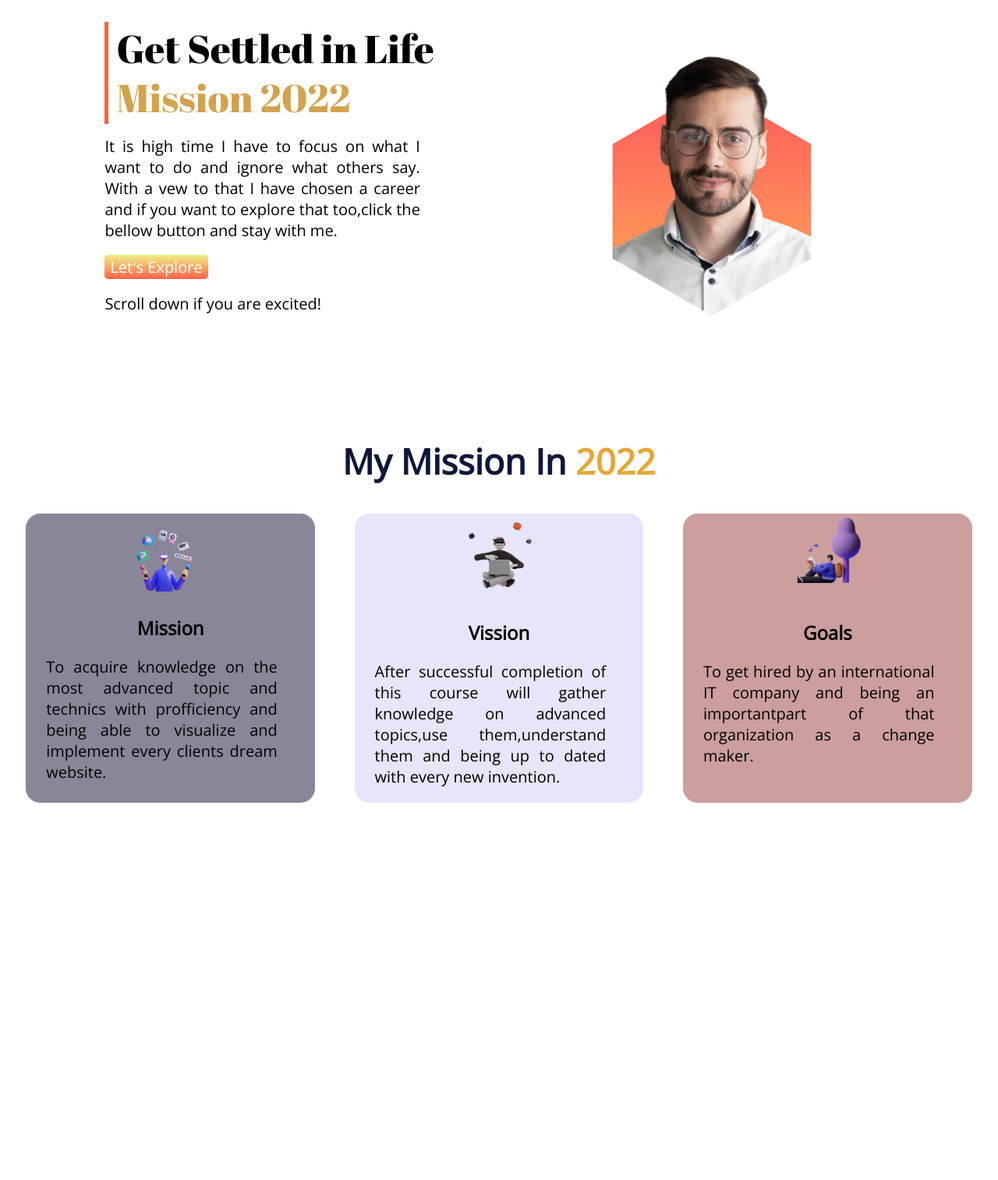
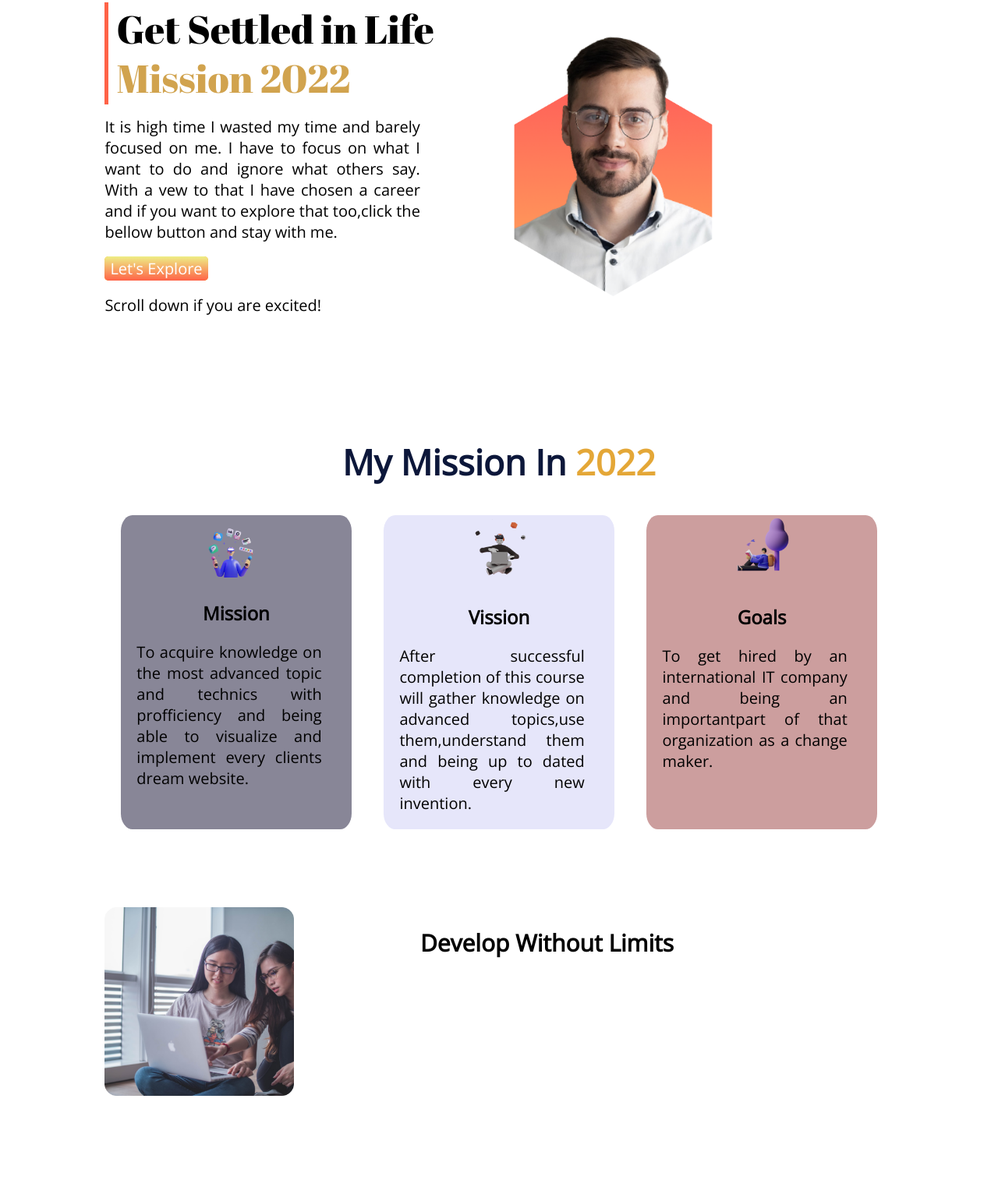
Before and after one commit to Farzana27fa/Get-Settle, a plain HTML site: page index.html in a window 1280 px wide. Shown: the part 106-1620 px from the top of the page at 78% size. Before the commit the page ends 1244 px from the top, so only its background shows below. Drawn offline with nearby package versions, Linux system fonts and the light colour scheme.

Commit message:
Development commit

```diff
--- a/index.html
+++ b/index.html
@@ -22,7 +22,9 @@
                 <h1>Get Settled in Life</h1>
                 <h1 class="diff-color">Mission 2022</h1>
             </div>
-            <p>It is high time I have to focus on what I want to do and ignore what others say. With a
+            <p>It is high time I wasted my time and barely focused on me. I have to focus on what I want to do and
+                ignore
+                what others say. With a
                 vew to that I
                 have chosen a career and if you want to explore that too,click the bellow button and stay with me.</p>
             <a target="_blank"
@@ -62,6 +64,16 @@
                 maker.</p>
         </div>
     </section>
+    <section class="divider-container slabs">
+        <div class="width-divider2">
+            <img src="images/pictures/coding.png" alt="Coding picture">
+
+        </div>
+        <div class="width-divider2 mid-title">
+            <h2>Develop Without Limits</h2>
+        </div>
+
+    </section>
 
 
 </body>
--- a/style.css
+++ b/style.css
@@ -16,12 +16,14 @@ h1{
     display: flex;
 }
 .slabs{
+    padding-left: 10%;
+    padding-right: 10%;
     padding-bottom: 100px;
 }
 .width-divider{
-    width: 50%;
+    width: 60%;
     padding-top: 10%;
-    padding-left: 10%;
+    /*padding-left: 10%;*/
 
 }
 .width-divider img{
@@ -59,7 +61,7 @@ p{
 }
 .strategy {
     text-align: center;
-    width: 50%;
+    width: 60%;
     border-radius: 5%;
     margin-right: 2%;
     margin-left: 2%;
@@ -81,3 +83,20 @@ p{
 #goal{
     background-color: rgb(204, 158, 158);
 }
+.mid-title{
+    float: left;
+    padding-right: 15%;
+    font-size: 20px;
+    color: black;
+
+
+}
+.width-divider2{
+
+    width: 40%;
+}
+.width-divider2 img{
+
+    width: 60%;
+
+}
```
